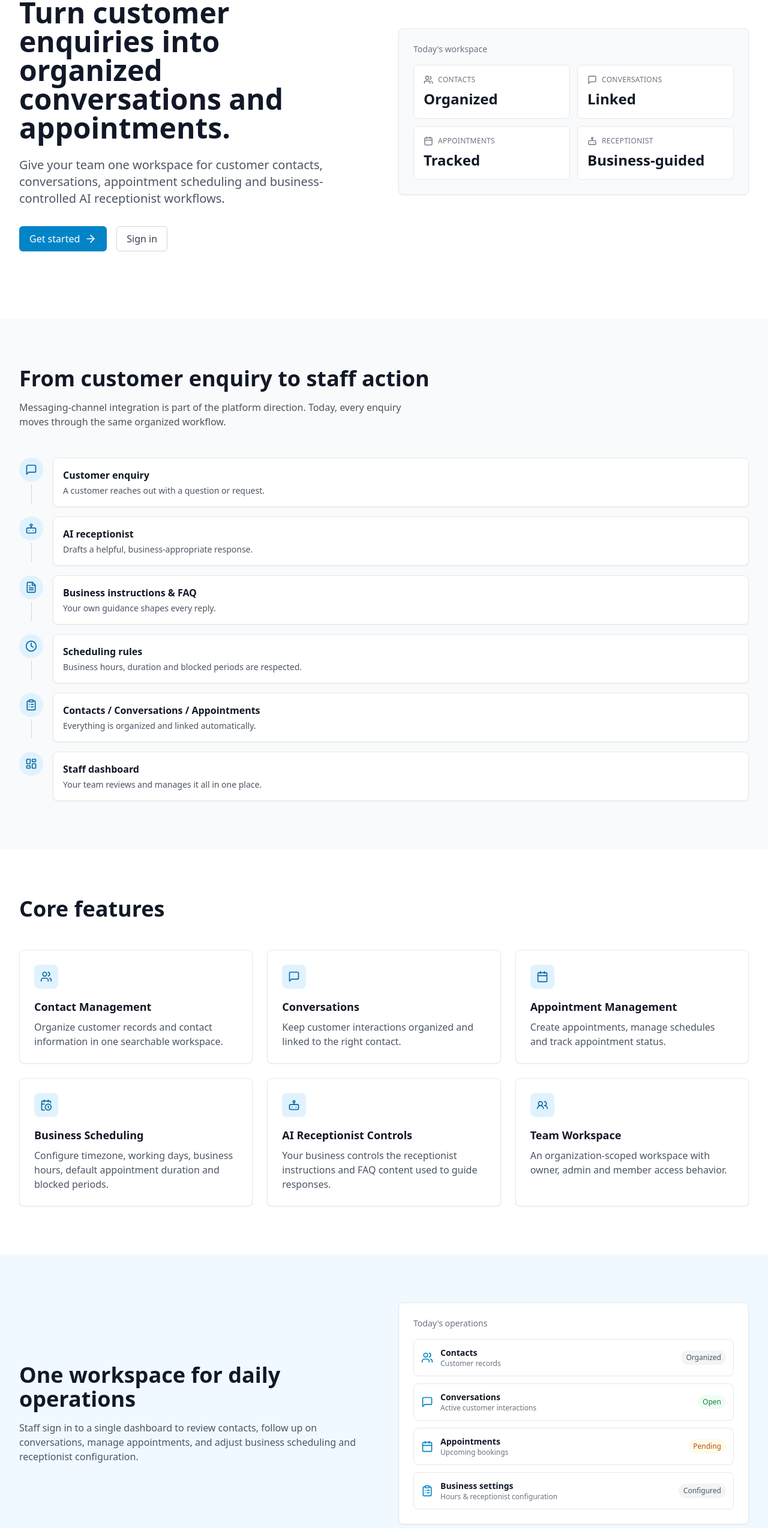
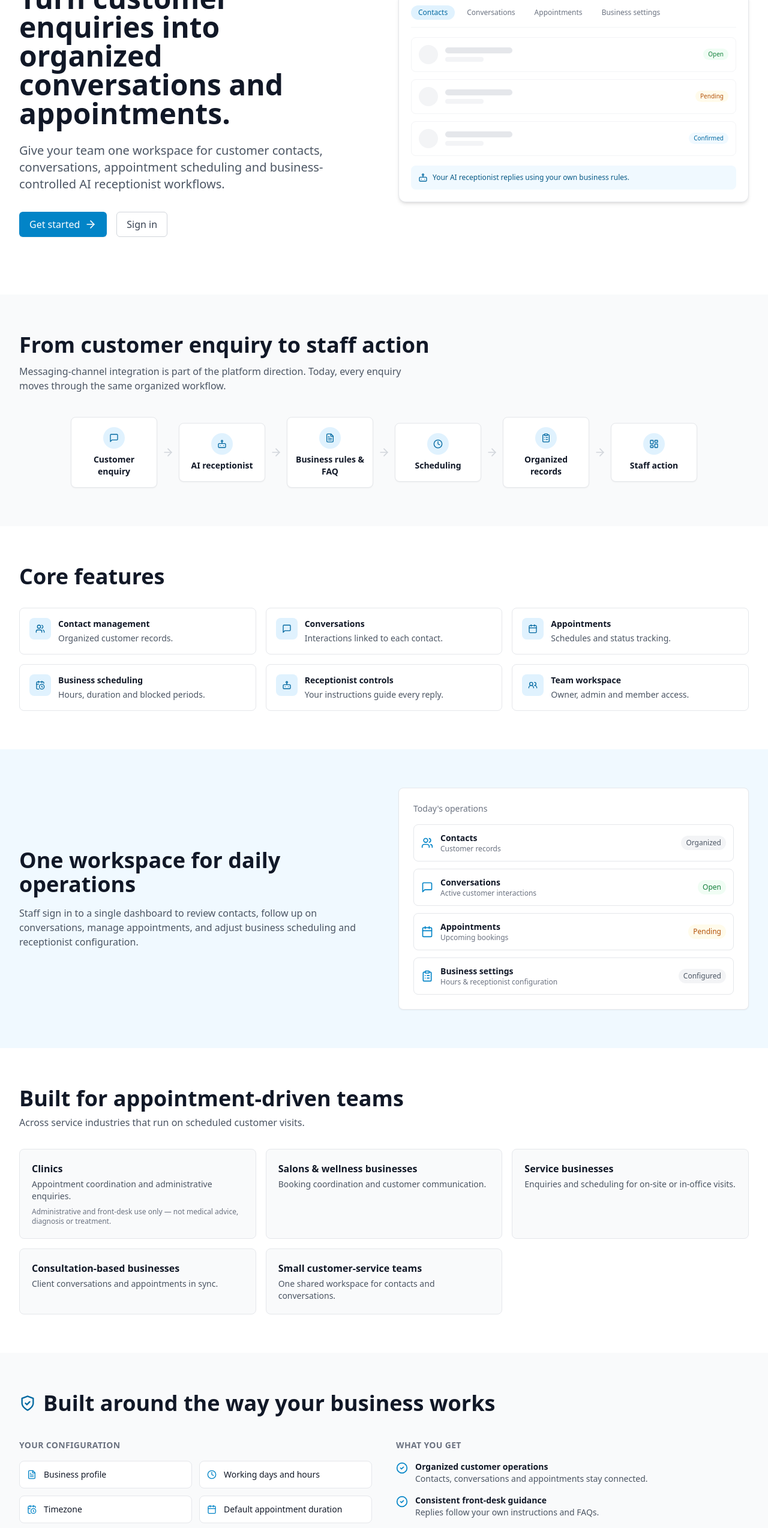
Before and after one commit to sundeepbiradar-ai/whatsapp-ai-receptionist, a Next.js app: page / in a window 1280 px wide. Shown: the part 234-2781 px from the top of the page at 60% size. Built offline with nearby package versions, Linux system fonts and the light colour scheme.

Commit message:
Refine public landing page

```diff
--- a/app/page.tsx
+++ b/app/page.tsx
@@ -1,6 +1,8 @@
 "use client";
 
+import { Fragment } from "react";
 import {
+  ArrowDown,
   ArrowRight,
   Bot,
   Calendar,
@@ -25,52 +27,32 @@ const navLinks = [
 ];
 
 const workflowSteps = [
-  { icon: MessageSquare, title: "Customer enquiry", description: "A customer reaches out with a question or request." },
-  { icon: Bot, title: "AI receptionist", description: "Drafts a helpful, business-appropriate response." },
-  { icon: FileText, title: "Business instructions & FAQ", description: "Your own guidance shapes every reply." },
-  { icon: Clock, title: "Scheduling rules", description: "Business hours, duration and blocked periods are respected." },
-  { icon: ClipboardList, title: "Contacts / Conversations / Appointments", description: "Everything is organized and linked automatically." },
-  { icon: LayoutDashboard, title: "Staff dashboard", description: "Your team reviews and manages it all in one place." },
+  { icon: MessageSquare, title: "Customer enquiry" },
+  { icon: Bot, title: "AI receptionist" },
+  { icon: FileText, title: "Business rules & FAQ" },
+  { icon: Clock, title: "Scheduling" },
+  { icon: ClipboardList, title: "Organized records" },
+  { icon: LayoutDashboard, title: "Staff action" },
 ];
 
 const coreFeatures = [
-  {
-    icon: Users,
-    title: "Contact Management",
-    description: "Organize customer records and contact information in one searchable workspace.",
-  },
-  {
-    icon: MessageSquare,
-    title: "Conversations",
-    description: "Keep customer interactions organized and linked to the right contact.",
-  },
-  {
-    icon: Calendar,
-    title: "Appointment Management",
-    description: "Create appointments, manage schedules and track appointment status.",
-  },
-  {
-    icon: CalendarClock,
-    title: "Business Scheduling",
-    description: "Configure timezone, working days, business hours, default appointment duration and blocked periods.",
-  },
-  {
-    icon: Bot,
-    title: "AI Receptionist Controls",
-    description: "Your business controls the receptionist instructions and FAQ content used to guide responses.",
-  },
-  {
-    icon: Users2,
-    title: "Team Workspace",
-    description: "An organization-scoped workspace with owner, admin and member access behavior.",
-  },
+  { icon: Users, title: "Contact management", description: "Organized customer records." },
+  { icon: MessageSquare, title: "Conversations", description: "Interactions linked to each contact." },
+  { icon: Calendar, title: "Appointments", description: "Schedules and status tracking." },
+  { icon: CalendarClock, title: "Business scheduling", description: "Hours, duration and blocked periods." },
+  { icon: Bot, title: "Receptionist controls", description: "Your instructions guide every reply." },
+  { icon: Users2, title: "Team workspace", description: "Owner, admin and member access." },
 ];
 
 const useCases = [
-  { title: "Clinics", description: "Administrative enquiries and appointment coordination only, for front-desk teams." },
+  {
+    title: "Clinics",
+    description: "Appointment coordination and administrative enquiries.",
+    note: "Administrative and front-desk use only — not medical advice, diagnosis or treatment.",
+  },
   { title: "Salons & wellness businesses", description: "Booking coordination and customer communication." },
-  { title: "Service businesses", description: "Organize enquiries and scheduling for on-site or in-office visits." },
-  { title: "Consultation-based businesses", description: "Keep client conversations and appointments in sync." },
+  { title: "Service businesses", description: "Enquiries and scheduling for on-site or in-office visits." },
+  { title: "Consultation-based businesses", description: "Client conversations and appointments in sync." },
   { title: "Small customer-service teams", description: "One shared workspace for contacts and conversations." },
 ];
 
@@ -86,30 +68,18 @@ const businessControls = [
 ];
 
 const benefits = [
-  {
-    title: "Organized customer operations",
-    description: "Keep contacts, conversations and appointments connected in one place.",
-  },
-  {
-    title: "Consistent front-desk guidance",
-    description: "Responses are shaped by your own receptionist instructions and FAQs.",
-  },
-  {
-    title: "Scheduling built around your business",
-    description: "Configure hours, appointment duration and blocked periods.",
-  },
-  {
-    title: "Designed for team operations",
-    description: "Owner, admin and member access supports organization-based workflows.",
-  },
+  { title: "Organized customer operations", description: "Contacts, conversations and appointments stay connected." },
+  { title: "Consistent front-desk guidance", description: "Replies follow your own instructions and FAQs." },
+  { title: "Scheduling built around your business", description: "Hours, duration and blocked periods, respected." },
+  { title: "Team-based workspace", description: "Owner, admin and member access for your team." },
 ];
 
 export default function Home(): React.ReactElement {
   return (
     <div className="min-h-screen bg-white">
       {/* Header */}
-      <header className="sticky top-0 z-50 border-b border-gray-200 bg-white/90 backdrop-blur-sm">
-        <div className="container mx-auto flex items-center justify-between px-4 py-4 sm:px-6 lg:px-8">
+      <header className="sticky top-0 z-50 border-b border-gray-100 bg-white/90 backdrop-blur-sm">
+        <div className="container mx-auto flex items-center justify-between px-4 py-3 sm:px-6 lg:px-8">
           <div className="flex items-center space-x-2">
             <div className="flex h-8 w-8 items-center justify-center rounded-lg bg-primary-600">
               <span className="text-sm font-bold text-white">AI</span>
@@ -118,7 +88,7 @@ export default function Home(): React.ReactElement {
           </div>
           <nav aria-label="Main navigation" className="hidden items-center space-x-8 md:flex">
             {navLinks.map((link) => (
-              <a className="text-gray-600 transition hover:text-gray-900" href={link.href} key={link.href}>
+              <a className="text-sm text-gray-600 transition hover:text-gray-900" href={link.href} key={link.href}>
                 {link.label}
               </a>
             ))}
@@ -135,7 +105,7 @@ export default function Home(): React.ReactElement {
       </header>
 
       {/* Hero */}
-      <section className="container mx-auto px-4 py-20 sm:px-6 md:py-28 lg:px-8">
+      <section className="container mx-auto px-4 py-16 sm:px-6 md:py-24 lg:px-8">
         <div className="grid items-center gap-12 lg:grid-cols-2">
           <div>
             <div className="mb-4 inline-flex items-center gap-2 rounded-full bg-primary-100 px-3 py-1">
@@ -160,91 +130,90 @@ export default function Home(): React.ReactElement {
             </div>
           </div>
 
-          <div aria-hidden="true" className="rounded-lg border border-gray-200 bg-gray-50 p-6 shadow-sm">
-            <p className="text-sm font-medium text-gray-500">Today&apos;s workspace</p>
-            <div className="mt-4 grid gap-3 sm:grid-cols-2">
-              <div className="rounded-lg border border-gray-200 bg-white p-4">
-                <div className="flex items-center gap-2 text-gray-500">
-                  <Users className="h-4 w-4" />
-                  <span className="text-xs font-medium uppercase tracking-wide">Contacts</span>
+          <div aria-hidden="true" className="rounded-xl border border-gray-200 bg-white p-5 shadow-md">
+            <div className="flex flex-wrap items-center gap-2 border-b border-gray-100 pb-3">
+              <span className="rounded-full bg-primary-100 px-3 py-1 text-xs font-medium text-primary-700">Contacts</span>
+              <span className="rounded-full px-3 py-1 text-xs font-medium text-gray-500">Conversations</span>
+              <span className="rounded-full px-3 py-1 text-xs font-medium text-gray-500">Appointments</span>
+              <span className="rounded-full px-3 py-1 text-xs font-medium text-gray-500">Business settings</span>
             </div>
-                <p className="mt-2 text-2xl font-bold text-gray-900">Organized</p>
+            <div className="mt-4 space-y-3">
+              {[
+                { status: "Open", statusClass: "bg-green-50 text-green-700" },
+                { status: "Pending", statusClass: "bg-amber-50 text-amber-700" },
+                { status: "Confirmed", statusClass: "bg-primary-50 text-primary-700" },
+              ].map((row) => (
+                <div className="flex items-center justify-between rounded-lg border border-gray-100 p-3" key={row.status}>
+                  <div className="flex items-center gap-3">
+                    <div className="h-8 w-8 shrink-0 rounded-full bg-gray-100" />
+                    <div className="space-y-1.5">
+                      <div className="h-2.5 w-28 rounded-full bg-gray-200" />
+                      <div className="h-2 w-16 rounded-full bg-gray-100" />
                     </div>
-              <div className="rounded-lg border border-gray-200 bg-white p-4">
-                <div className="flex items-center gap-2 text-gray-500">
-                  <MessageSquare className="h-4 w-4" />
-                  <span className="text-xs font-medium uppercase tracking-wide">Conversations</span>
                   </div>
-                <p className="mt-2 text-2xl font-bold text-gray-900">Linked</p>
+                  <span className={`rounded-full px-2 py-0.5 text-[10px] font-medium ${row.statusClass}`}>{row.status}</span>
                 </div>
-              <div className="rounded-lg border border-gray-200 bg-white p-4">
-                <div className="flex items-center gap-2 text-gray-500">
-                  <Calendar className="h-4 w-4" />
-                  <span className="text-xs font-medium uppercase tracking-wide">Appointments</span>
+              ))}
             </div>
-                <p className="mt-2 text-2xl font-bold text-gray-900">Tracked</p>
-              </div>
-              <div className="rounded-lg border border-gray-200 bg-white p-4">
-                <div className="flex items-center gap-2 text-gray-500">
-                  <Bot className="h-4 w-4" />
-                  <span className="text-xs font-medium uppercase tracking-wide">Receptionist</span>
-                </div>
-                <p className="mt-2 text-2xl font-bold text-gray-900">Business-guided</p>
-              </div>
+            <div className="mt-4 flex items-center gap-2 rounded-lg bg-primary-50 p-3">
+              <Bot aria-hidden="true" className="h-4 w-4 shrink-0 text-primary-700" />
+              <p className="text-xs text-primary-800">Your AI receptionist replies using your own business rules.</p>
             </div>
           </div>
         </div>
       </section>
 
       {/* How it works */}
-      <section aria-labelledby="how-it-works-heading" className="bg-gray-50 py-20" id="how-it-works">
+      <section aria-labelledby="how-it-works-heading" className="scroll-mt-20 bg-gray-50 py-16" id="how-it-works">
         <div className="container mx-auto px-4 sm:px-6 lg:px-8">
-          <h2 className="mb-4 text-3xl font-bold text-gray-900 md:text-4xl" id="how-it-works-heading">
+          <h2 className="mb-3 text-3xl font-bold text-gray-900 md:text-4xl" id="how-it-works-heading">
             From customer enquiry to staff action
           </h2>
-          <p className="mb-12 max-w-2xl text-gray-600">
+          <p className="mb-10 max-w-2xl text-gray-600">
             Messaging-channel integration is part of the platform direction. Today, every enquiry moves through
             the same organized workflow.
           </p>
 
-          <ol className="space-y-4">
+          <div className="flex flex-col items-stretch gap-2 md:flex-row md:flex-wrap md:items-center md:justify-center">
             {workflowSteps.map((step, index) => (
-              <li className="flex items-start gap-4" key={step.title}>
-                <div className="flex flex-col items-center">
-                  <div className="flex h-10 w-10 shrink-0 items-center justify-center rounded-full bg-primary-100">
-                    <step.icon aria-hidden="true" className="h-5 w-5 text-primary-700" />
+              <Fragment key={step.title}>
+                <div className="flex items-center gap-3 rounded-lg border border-gray-200 bg-white px-4 py-3 shadow-sm md:w-36 md:flex-col md:gap-2 md:px-3 md:py-4 md:text-center">
+                  <div className="flex h-9 w-9 shrink-0 items-center justify-center rounded-full bg-primary-100">
+                    <step.icon aria-hidden="true" className="h-4 w-4 text-primary-700" />
+                  </div>
+                  <p className="text-sm font-semibold text-gray-900">{step.title}</p>
                 </div>
                 {index < workflowSteps.length - 1 && (
-                    <div aria-hidden="true" className="mt-1 h-8 w-px bg-gray-300" />
+                  <div aria-hidden="true" className="flex items-center justify-center text-gray-300">
+                    <ArrowDown className="h-5 w-5 md:hidden" />
+                    <ArrowRight className="hidden h-5 w-5 md:block" />
+                  </div>
                 )}
+              </Fragment>
+            ))}
           </div>
-                <div className="flex-1 rounded-lg border border-gray-200 bg-white p-4 shadow-sm">
-                  <p className="font-semibold text-gray-900">{step.title}</p>
-                  <p className="mt-1 text-sm text-gray-600">{step.description}</p>
-                </div>
-              </li>
-            ))}
-          </ol>
         </div>
       </section>
 
       {/* Core features */}
-      <section aria-labelledby="features-heading" className="bg-white py-20" id="features">
+      <section aria-labelledby="features-heading" className="scroll-mt-20 bg-white py-16" id="features">
         <div className="container mx-auto px-4 sm:px-6 lg:px-8">
-          <h2 className="mb-12 text-3xl font-bold text-gray-900 md:text-4xl" id="features-heading">
+          <h2 className="mb-8 text-3xl font-bold text-gray-900 md:text-4xl" id="features-heading">
             Core features
           </h2>
-          <div className="grid gap-6 sm:grid-cols-2 lg:grid-cols-3">
+          <div className="grid gap-4 sm:grid-cols-2 lg:grid-cols-3">
             {coreFeatures.map((feature) => (
               <div
-                className="rounded-lg border border-gray-200 bg-white p-6 shadow-sm transition hover:border-primary-300 hover:shadow-md"
+                className="flex items-start gap-3 rounded-lg border border-gray-200 bg-white p-4 transition hover:border-primary-300 hover:shadow-sm"
                 key={feature.title}
               >
-                <div className="mb-4 flex h-10 w-10 items-center justify-center rounded-lg bg-primary-100">
-                  <feature.icon aria-hidden="true" className="h-5 w-5 text-primary-700" />
+                <div className="flex h-9 w-9 shrink-0 items-center justify-center rounded-lg bg-primary-100">
+                  <feature.icon aria-hidden="true" className="h-4 w-4 text-primary-700" />
                 </div>
-                <h3 className="mb-2 text-lg font-semibold text-gray-900">{feature.title}</h3>
-                <p className="text-gray-600">{feature.description}</p>
+                <div>
+                  <h3 className="text-sm font-semibold text-gray-900">{feature.title}</h3>
+                  <p className="mt-1 text-sm text-gray-600">{feature.description}</p>
+                </div>
               </div>
             ))}
           </div>
@@ -252,7 +221,7 @@ export default function Home(): React.ReactElement {
       </section>
 
       {/* Dashboard / operations */}
-      <section aria-labelledby="operations-heading" className="bg-primary-50 py-20">
+      <section aria-labelledby="operations-heading" className="bg-primary-50 py-16">
         <div className="container mx-auto px-4 sm:px-6 lg:px-8">
           <div className="grid items-center gap-12 lg:grid-cols-2">
             <div>
@@ -315,87 +284,87 @@ export default function Home(): React.ReactElement {
       </section>
 
       {/* Use cases */}
-      <section aria-labelledby="use-cases-heading" className="bg-white py-20" id="use-cases">
+      <section aria-labelledby="use-cases-heading" className="scroll-mt-20 bg-white py-16" id="use-cases">
         <div className="container mx-auto px-4 sm:px-6 lg:px-8">
-          <h2 className="mb-4 text-3xl font-bold text-gray-900 md:text-4xl" id="use-cases-heading">
+          <h2 className="mb-2 text-3xl font-bold text-gray-900 md:text-4xl" id="use-cases-heading">
             Built for appointment-driven teams
           </h2>
-          <p className="mb-12 max-w-2xl text-gray-600">
-            Clinic use is strictly administrative: front-desk enquiries and appointment coordination. The
-            platform does not provide diagnosis, treatment recommendations, medication advice, clinical
-            decisions or emergency triage.
-          </p>
-          <div className="grid gap-6 sm:grid-cols-2 lg:grid-cols-3">
+          <p className="mb-8 max-w-2xl text-gray-600">Across service industries that run on scheduled customer visits.</p>
+          <div className="grid gap-4 sm:grid-cols-2 lg:grid-cols-3">
             {useCases.map((useCase) => (
-              <div className="rounded-lg border border-gray-200 bg-gray-50 p-6" key={useCase.title}>
-                <h3 className="mb-2 text-lg font-semibold text-gray-900">{useCase.title}</h3>
-                <p className="text-gray-600">{useCase.description}</p>
+              <div className="rounded-lg border border-gray-200 bg-gray-50 p-5" key={useCase.title}>
+                <h3 className="mb-1 text-base font-semibold text-gray-900">{useCase.title}</h3>
+                <p className="text-sm text-gray-600">{useCase.description}</p>
+                {useCase.note && <p className="mt-2 text-xs text-gray-500">{useCase.note}</p>}
               </div>
             ))}
           </div>
         </div>
       </section>
 
-      {/* Business control */}
-      <section aria-labelledby="business-control-heading" className="bg-gray-50 py-20">
+      {/* Built around your business */}
+      <section aria-labelledby="business-control-heading" className="bg-gray-50 py-16">
         <div className="container mx-auto px-4 sm:px-6 lg:px-8">
-          <div className="mb-12 flex items-center gap-3">
-            <ShieldCheck aria-hidden="true" className="h-8 w-8 text-primary-700" />
+          <div className="mb-10 flex items-center gap-3">
+            <ShieldCheck aria-hidden="true" className="h-7 w-7 text-primary-700" />
             <h2 className="text-3xl font-bold text-gray-900 md:text-4xl" id="business-control-heading">
-              Your business rules stay in control.
+              Built around the way your business works
             </h2>
           </div>
-          <div className="grid gap-4 sm:grid-cols-2 lg:grid-cols-4">
+          <div className="grid gap-10 lg:grid-cols-2">
+            <div>
+              <p className="mb-4 text-sm font-semibold uppercase tracking-wide text-gray-500">Your configuration</p>
+              <div className="grid gap-3 sm:grid-cols-2">
                 {businessControls.map((control) => (
-              <div className="flex items-center gap-3 rounded-lg border border-gray-200 bg-white p-4 shadow-sm" key={control.label}>
-                <control.icon aria-hidden="true" className="h-5 w-5 shrink-0 text-primary-600" />
+                  <div className="flex items-center gap-3 rounded-lg border border-gray-200 bg-white p-3" key={control.label}>
+                    <control.icon aria-hidden="true" className="h-4 w-4 shrink-0 text-primary-600" />
                     <span className="text-sm font-medium text-gray-900">{control.label}</span>
                   </div>
                 ))}
               </div>
             </div>
-      </section>
-
-      {/* Benefits */}
-      <section aria-labelledby="benefits-heading" className="bg-white py-20">
-        <div className="container mx-auto px-4 sm:px-6 lg:px-8">
-          <h2 className="mb-12 text-3xl font-bold text-gray-900 md:text-4xl" id="benefits-heading">
-            Why teams use it
-          </h2>
-          <div className="grid gap-6 sm:grid-cols-2 lg:grid-cols-4">
+            <div>
+              <p className="mb-4 text-sm font-semibold uppercase tracking-wide text-gray-500">What you get</p>
+              <ul className="space-y-4">
                 {benefits.map((benefit) => (
-              <div className="rounded-lg border border-gray-200 bg-white p-6 shadow-sm" key={benefit.title}>
-                <CheckCircle2 aria-hidden="true" className="mb-3 h-6 w-6 text-primary-600" />
-                <h3 className="mb-2 text-lg font-semibold text-gray-900">{benefit.title}</h3>
-                <p className="text-gray-600">{benefit.description}</p>
+                  <li className="flex items-start gap-3" key={benefit.title}>
+                    <CheckCircle2 aria-hidden="true" className="mt-0.5 h-5 w-5 shrink-0 text-primary-600" />
+                    <div>
+                      <p className="text-sm font-semibold text-gray-900">{benefit.title}</p>
+                      <p className="text-sm text-gray-600">{benefit.description}</p>
                     </div>
+                  </li>
                 ))}
+              </ul>
+            </div>
           </div>
         </div>
       </section>
 
       {/* Support */}
-      <section aria-labelledby="support-heading" className="bg-primary-50 py-16">
+      <section aria-labelledby="support-heading" className="bg-white py-16">
         <div className="container mx-auto px-4 text-center sm:px-6 lg:px-8">
           <h2 className="mb-3 text-2xl font-bold text-gray-900" id="support-heading">
             Need help getting started?
           </h2>
-          <p className="mx-auto mb-6 max-w-xl text-gray-600">
-            Sign in to your workspace or create an account to begin configuring your business.
+          <p className="mx-auto mb-4 max-w-xl text-gray-600">
+            Configure your business profile, scheduling rules and receptionist guidance from your workspace.
           </p>
-          <div className="flex flex-col justify-center gap-4 sm:flex-row">
-            <Link className="button-primary" href="/signup">
+          <p className="text-sm text-gray-600">
+            <Link className="font-medium text-primary-700 hover:text-primary-800 hover:underline" href="/signup">
               Get started
             </Link>
-            <Link className="button-secondary" href="/login">
-              Sign in
+            {" "}or{" "}
+            <Link className="font-medium text-primary-700 hover:text-primary-800 hover:underline" href="/login">
+              sign in
             </Link>
-          </div>
+            .
+          </p>
         </div>
       </section>
 
       {/* Final CTA */}
-      <section aria-labelledby="final-cta-heading" className="bg-white py-20">
+      <section aria-labelledby="final-cta-heading" className="bg-primary-50 py-20">
         <div className="container mx-auto px-4 text-center sm:px-6 lg:px-8">
           <h2 className="mb-4 text-3xl font-bold text-gray-900 md:text-4xl" id="final-cta-heading">
             Bring your customer operations into one workspace.
```
Lines whose indentation alone changed are shown as unchanged.
